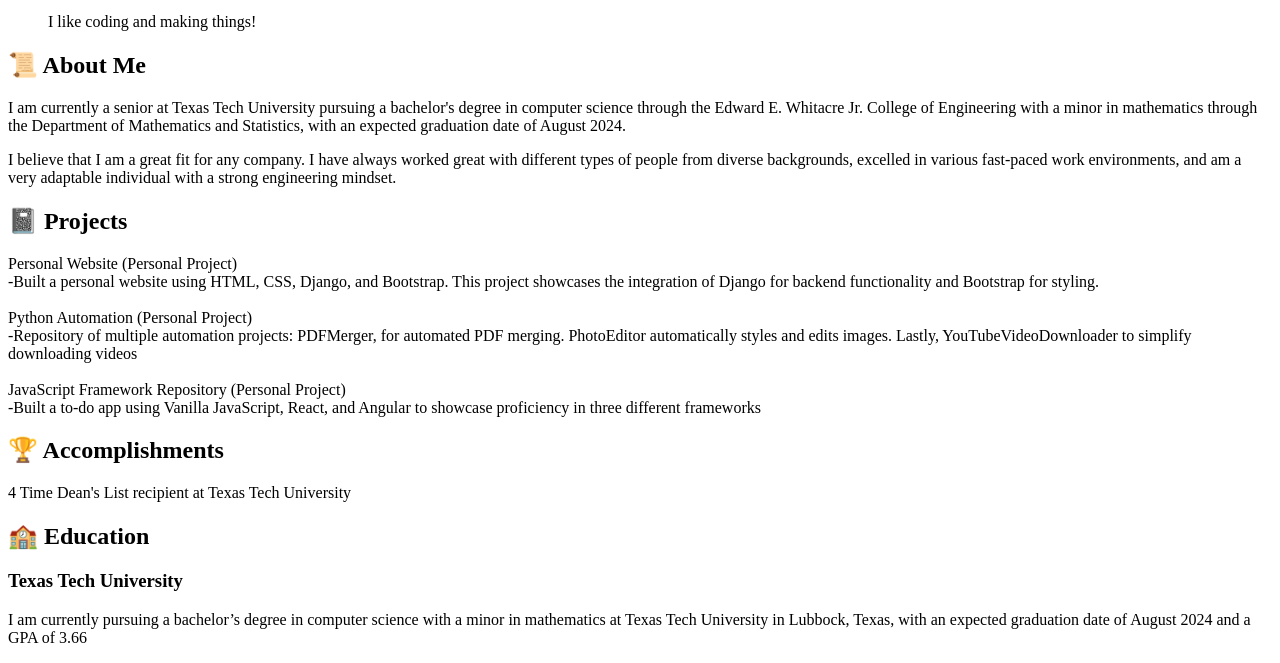
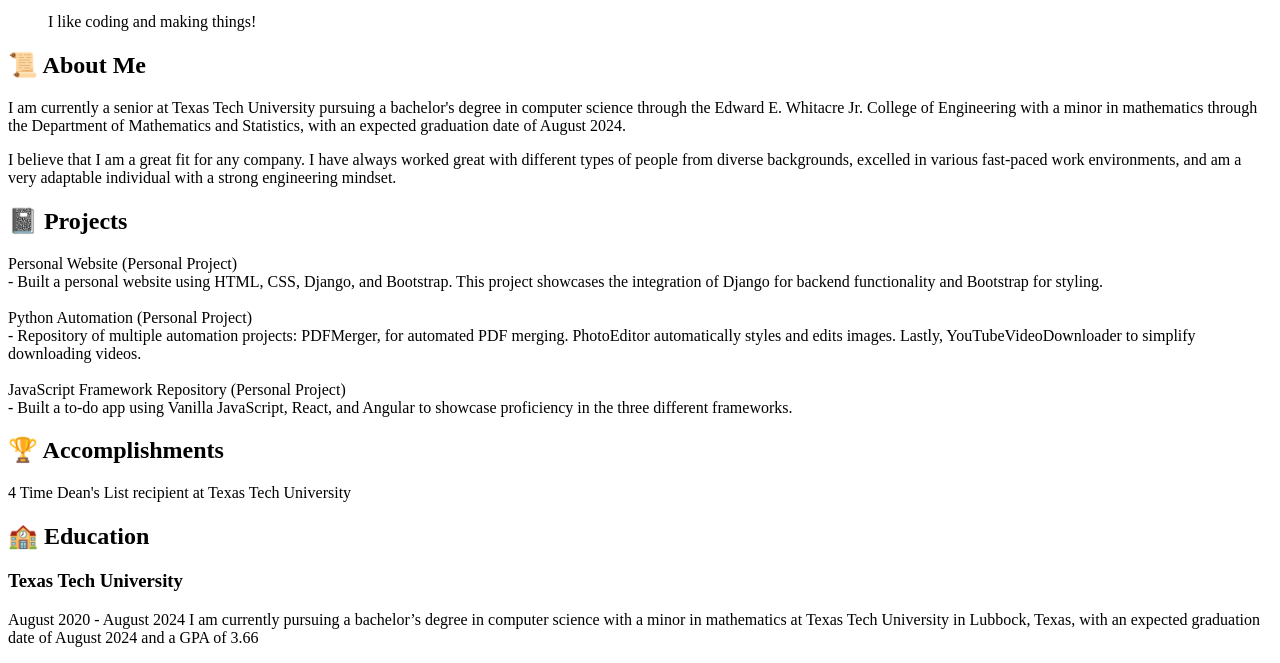
Before and after one commit to EastonArcher/JavaScript-Three.js-Website, a plain HTML site: page index.html in a window 1280 px wide. Shown: the part 264-927 px from the top of the page. Drawn offline with Linux system fonts and the light colour scheme.

Commit message:
Update index.html

```diff
--- a/index.html
+++ b/index.html
@@ -46,21 +46,21 @@
         <p>
           Personal Website (Personal Project)
           <br>
-          -Built a personal website using HTML, CSS, Django, and Bootstrap. This project showcases the
+          - Built a personal website using HTML, CSS, Django, and Bootstrap. This project showcases the
           integration of Django for backend functionality and Bootstrap for styling.
           <br>
           <br>
           Python Automation (Personal Project)
           <br>
-          -Repository of multiple automation projects: PDFMerger, for automated PDF merging. PhotoEditor
+          - Repository of multiple automation projects: PDFMerger, for automated PDF merging. PhotoEditor
           automatically styles and edits images. Lastly, YouTubeVideoDownloader to simplify downloading
-          videos
+          videos.
           <br>
           <br>
           JavaScript Framework Repository (Personal Project)
           <br>
-          -Built a to-do app using Vanilla JavaScript, React, and Angular to showcase proficiency in three
-          different frameworks
+          - Built a to-do app using Vanilla JavaScript, React, and Angular to showcase proficiency in the three
+          different frameworks.
         </p>
 
         <h2>🏆 Accomplishments</h2>
@@ -76,9 +76,9 @@
 
         <h3>Texas Tech University</h3>
         <p>
+          August 2020 - August 2024
           I am currently pursuing a bachelor’s degree in computer science with a minor in mathematics at
           Texas Tech University in Lubbock, Texas, with an expected graduation date of August 2024 and a GPA of 3.66
-
         </p>
       </section>
 
```
